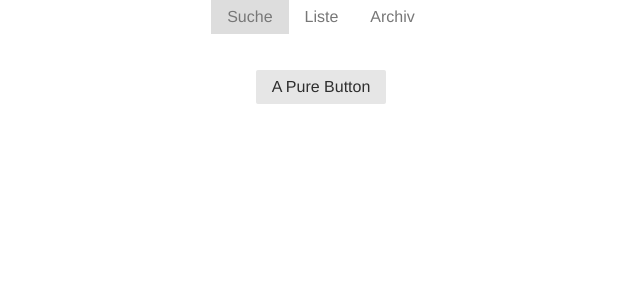
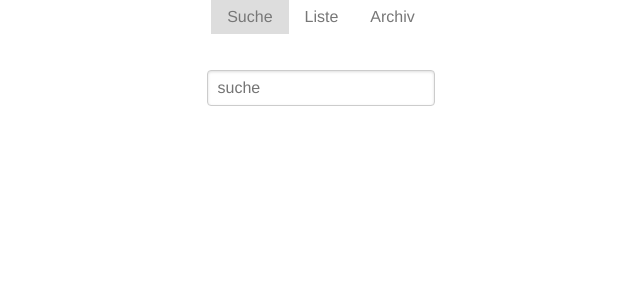
Before and after one commit to ll9/spielelist, a Vue app: page /suche in a window 1280 px wide. Shown: the top 300 px of the page, without its empty margins (319-959 px from the left). Built offline with nearby package versions, Linux system fonts and the light colour scheme.

Commit message:
positioned search box

```diff
--- a/src/components/Search.vue
+++ b/src/components/Search.vue
@@ -1,6 +1,8 @@
 <template>
   <div>
-    <button class="pure-button">A Pure Button</button>
+    <form class="pure-form" @submit.prevent>
+      <input type="text" placeholder="suche"/>
+    </form>
   </div>
 </template>
 
@@ -9,8 +11,7 @@ import Vue from 'vue';
 
 export default Vue.extend({
   data: () => {
-    return {
-    };
+    return {};
   },
 });
 </script>
```
